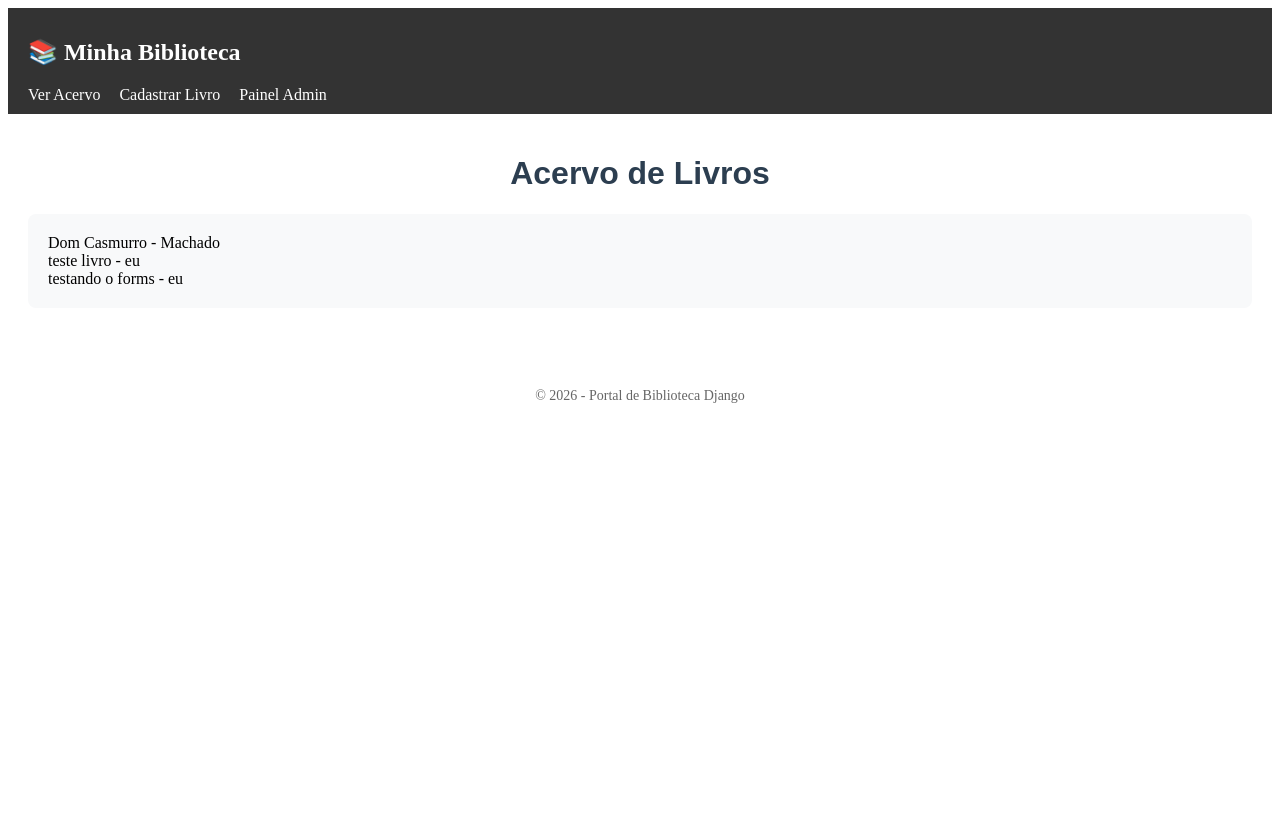
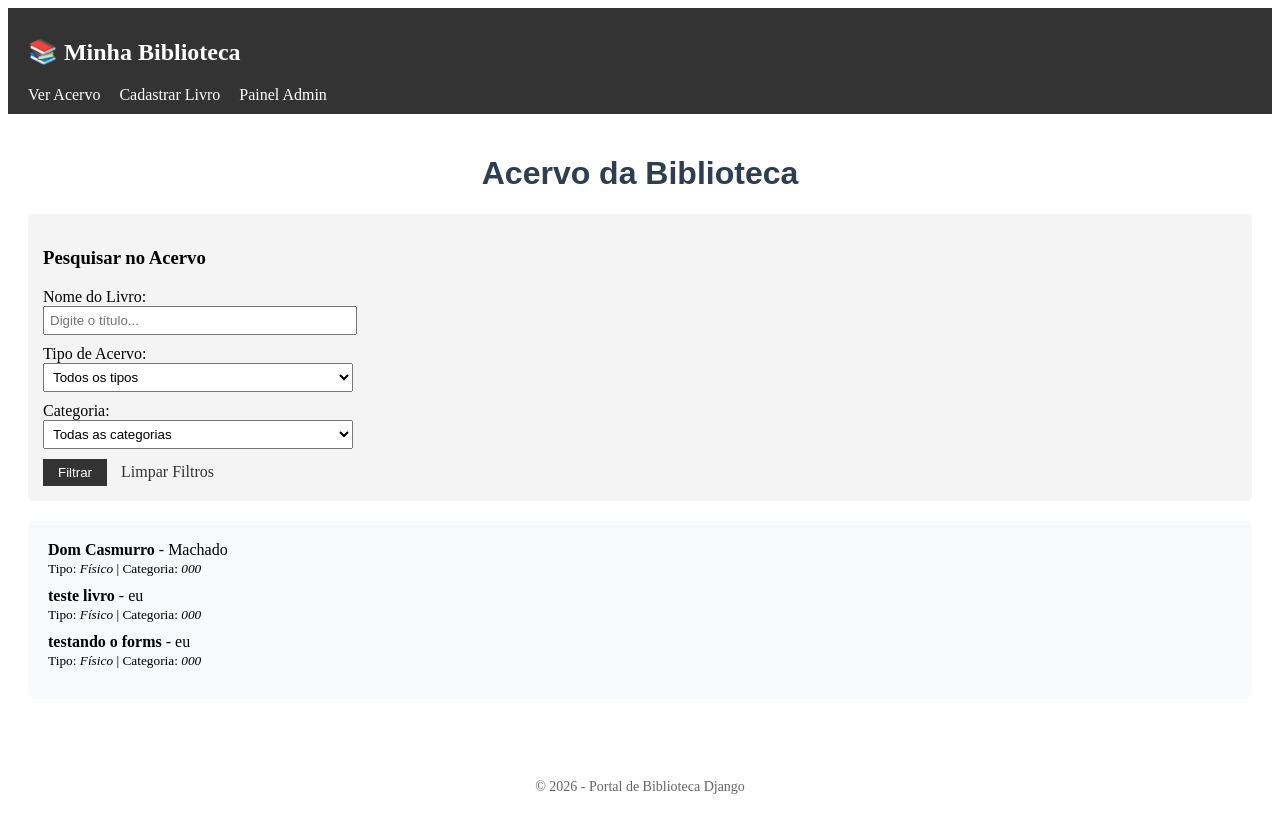
Before and after one commit to caiosandor/django_simulado, a Django app: page / in a window 1280 px wide. Before the commit the page ends 403 px from the top, so only its background shows below. Run offline with Django 5.2, Linux system fonts and the light colour scheme; data comes from the database, SQL or seed files in the repository; both versions use the stored data as it was after the commit.

Commit message:
adicionando view e consertando erros

```diff
--- a/biblioteca/acervo/templates/acervo/lista.html
+++ b/biblioteca/acervo/templates/acervo/lista.html
@@ -1,12 +1,56 @@
 {% extends 'acervo/base.html' %}
 
 {% block conteudo %}
-    <h1>Acervo de Livros</h1>
+    <h1>Acervo da Biblioteca</h1>
+
+    <!-- Formulário de Pesquisa e Filtros -->
+    <form method="get" style="background: #f4f4f4; padding: 15px; margin-bottom: 20px; border-radius: 5px;">
+        <h3>Pesquisar no Acervo</h3>
+
+        <div style="margin-bottom: 10px;">
+            <label>Nome do Livro:</label><br>
+            <input type="text" name="nome" value="{{ request.GET.nome }}" placeholder="Digite o título..." style="padding: 5px; width: 300px;">
+        </div>
+
+        <div style="margin-bottom: 10px;">
+            <label>Tipo de Acervo:</label><br>
+            <select name="tipo" style="padding: 5px; width: 310px;">
+                <option value="">Todos os tipos</option>
+                <option value="Físico" {% if request.GET.tipo == "Físico" %}selected{% endif %}>Físico</option>
+                <option value="Digital" {% if request.GET.tipo == "Digital" %}selected{% endif %}>Digital</option>
+            </select>
+        </div>
+
+        <div style="margin-bottom: 10px;">
+            <label>Categoria:</label><br>
+            <select name="categoria" style="padding: 5px; width: 310px;">
+                <option value="">Todas as categorias</option>
+                <option value="000" {% if request.GET.categoria == "000" %}selected{% endif %}>000 – Generalidades e Informação</option>
+                <option value="100" {% if request.GET.categoria == "100" %}selected{% endif %}>100 – Filosofia e Psicologia</option>
+                <option value="200" {% if request.GET.categoria == "200" %}selected{% endif %}>200 – Religião e Teologia</option>
+                <option value="300" {% if request.GET.categoria == "300" %}selected{% endif %}>300 – Ciências Sociais e Direito</option>
+                <option value="400" {% if request.GET.categoria == "400" %}selected{% endif %}>400 – Linguística e Idiomas</option>
+                <option value="500" {% if request.GET.categoria == "500" %}selected{% endif %}>500 – Ciências Puras</option>
+                <option value="600" {% if request.GET.categoria == "600" %}selected{% endif %}>600 – Ciências Aplicadas</option>
+                <option value="700" {% if request.GET.categoria == "700" %}selected{% endif %}>700 – Artes e Recreação</option>
+                <option value="800" {% if request.GET.categoria == "800" %}selected{% endif %}>800 – Literatura</option>
+                <option value="900" {% if request.GET.categoria == "900" %}selected{% endif %}>900 – História e Geografia</option>
+            </select>
+        </div>
+
+        <button type="submit" style="padding: 6px 15px; background: #333; color: white; border: none; cursor: pointer;">Filtrar</button>
+        <a href="{% url 'lista' %}" style="margin-left: 10px; text-decoration: none; color: #333;">Limpar Filtros</a>
+    </form>
+
+    <!-- Lista de Resultados -->
     <ul>
     {% for livro in livros %}
-        <li>{{ livro.titulo }} - {{ livro.autor }}</li>
+        <li style="margin-bottom: 10px;">
+            <strong>{{ livro.titulo }}</strong> - {{ livro.autor }}
+            <br><small>Tipo: <em>{{ livro.tipo }}</em> | Categoria: <em>{{ livro.get_categoria_display }}</em></small>
+        </li>
     {% empty %}
-        <li>Nenhum livro cadastrado.</li>
+        <li>Nenhum livro encontrado com esses critérios.</li>
     {% endfor %}
     </ul>
 {% endblock %}
--- a/biblioteca/acervo/views.py
+++ b/biblioteca/acervo/views.py
@@ -2,21 +2,35 @@ from django.shortcuts import render, redirect
 from .models import Livro
 from .forms import LivroForm
 
-# View para listar os livros
 def lista_livros(request):
-    livros = Livro.objects.all() # busca no banco
-    return render(
-        request, 'acervo/lista.html',
-        {'livros': livros} # envia ao template
-    )
+    livros = Livro.objects.all()
 
-# View para processar o formulário (GET mostra, POST salva)
+    # Capturando os valores enviados pelo formulário de busca
+    nome = request.GET.get('nome', '')
+    tipo = request.GET.get('tipo', '')
+    categoria = request.GET.get('categoria', '')
+
+    # Aplicando os filtros
+    if nome:
+        livros = livros.filter(titulo__icontains=nome)
+    if tipo:
+        livros = livros.filter(tipo=tipo)
+    if categoria:
+        livros = livros.filter(categoria=categoria)
+
+    contexto = {
+        'livros': livros,
+        'request': request,
+    }
+    return render(request, 'acervo/lista.html', contexto)
+
 def novo_livro(request):
     if request.method == 'POST':
         form = LivroForm(request.POST)
         if form.is_valid():
-            form.save() # grava no banco
+            form.save()
             return redirect('lista')
     else:
         form = LivroForm()
+
     return render(request, 'acervo/form.html', {'form': form})
```
Also changed, not shown: biblioteca/acervo/migrations/0003_alter_livro_categoria.py (added), biblioteca/db.sqlite3.
